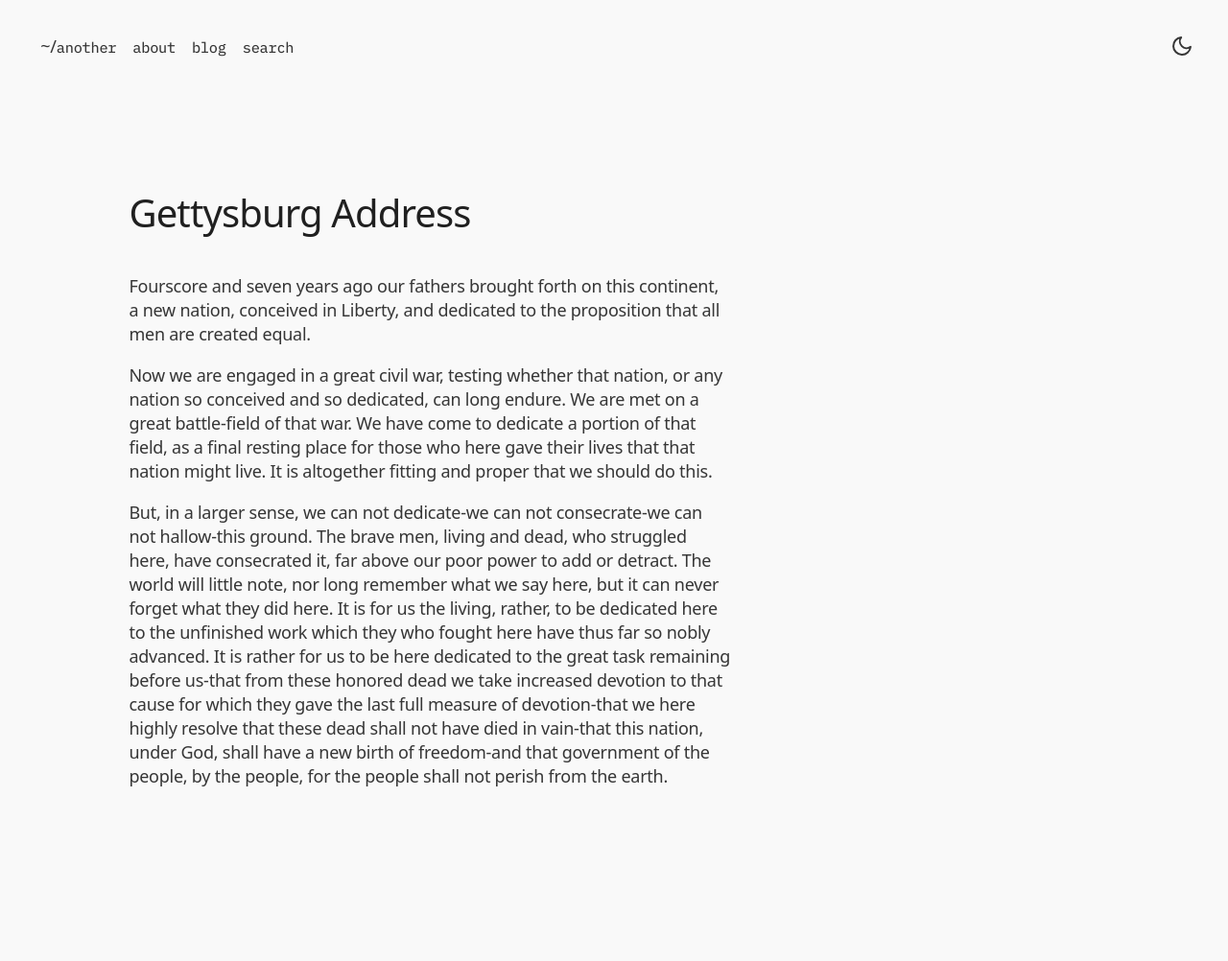
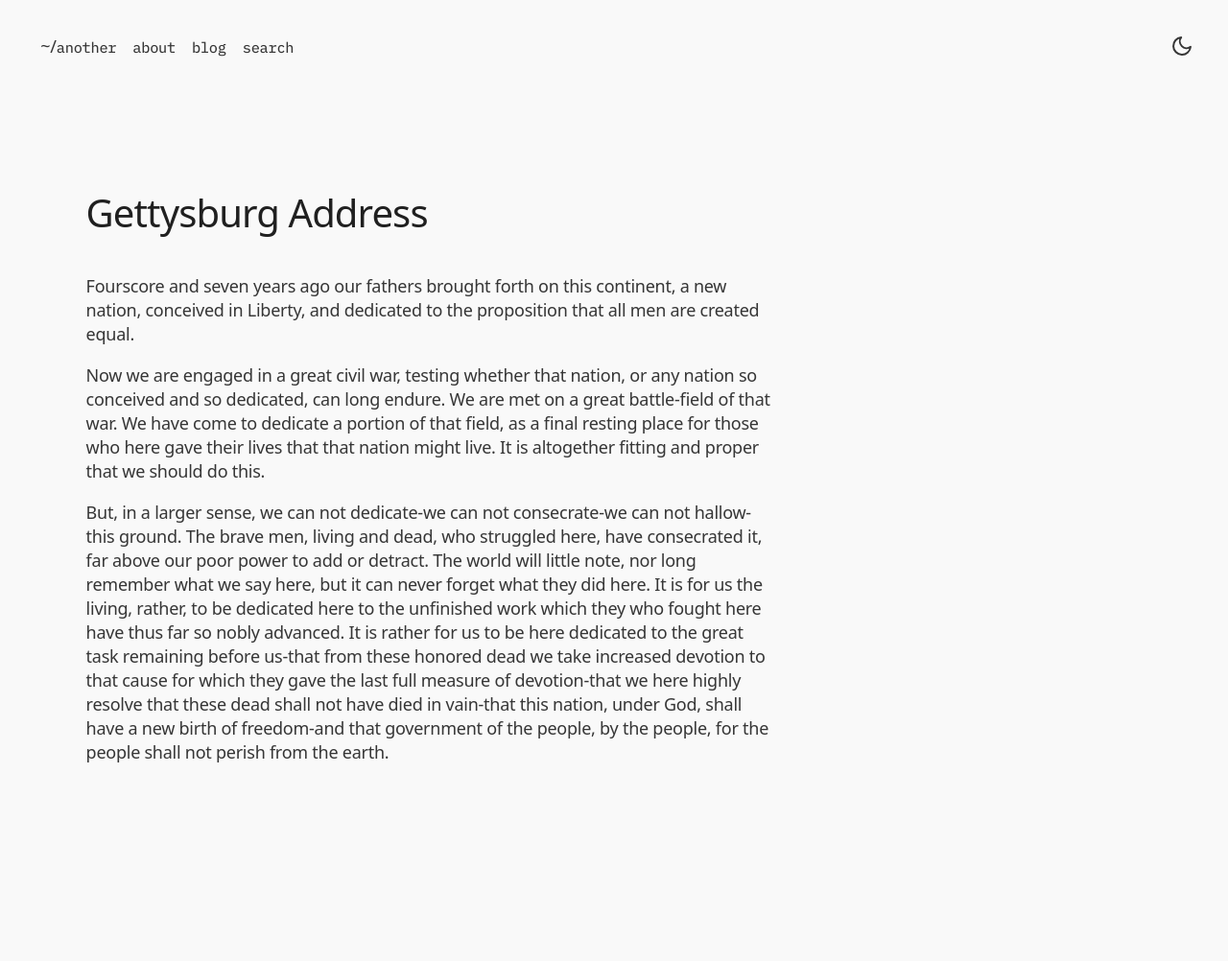
Before and after one commit to miltonparedes/another, a Jekyll site: the page built from _posts/2016-11-19-gettysburg-address.md, in a window 1280 px wide. Shown: the whole page at 96% size. Built offline with Jekyll 4.4.1, drawn with Linux system fonts in a browser that asks for light colours; some web fonts are replaced; after the commit the page ends 977 px from its top, so only the background shows below that.

Commit message:
test layouts

```diff
--- a/_layouts/post.html
+++ b/_layouts/post.html
@@ -1,5 +1,12 @@
 ---
 layout: default
+fluid: true
 ---
-<h1 class="mb-lg">{{ page.title }}</h1>
-{{ content }}
+<article>
+  <header class="post-header">
+    <h1 class="mb-lg">{{ page.title }}</h1>
+  </header>
+  <section class="post-content">
+    {{ content }}
+  </section>
+</article>
```
Also changed, not shown: _layouts/page.html (+8 -2 lines).
